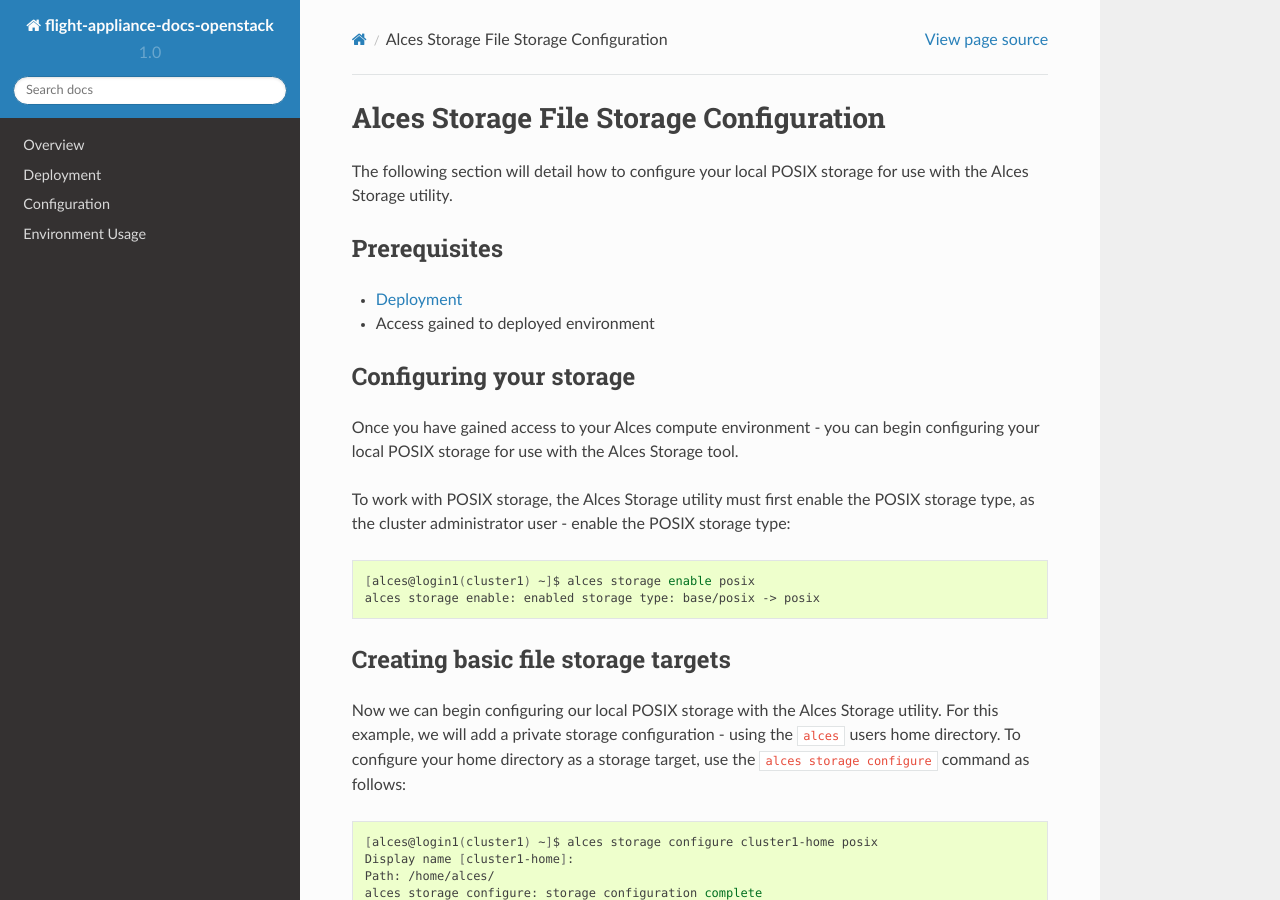
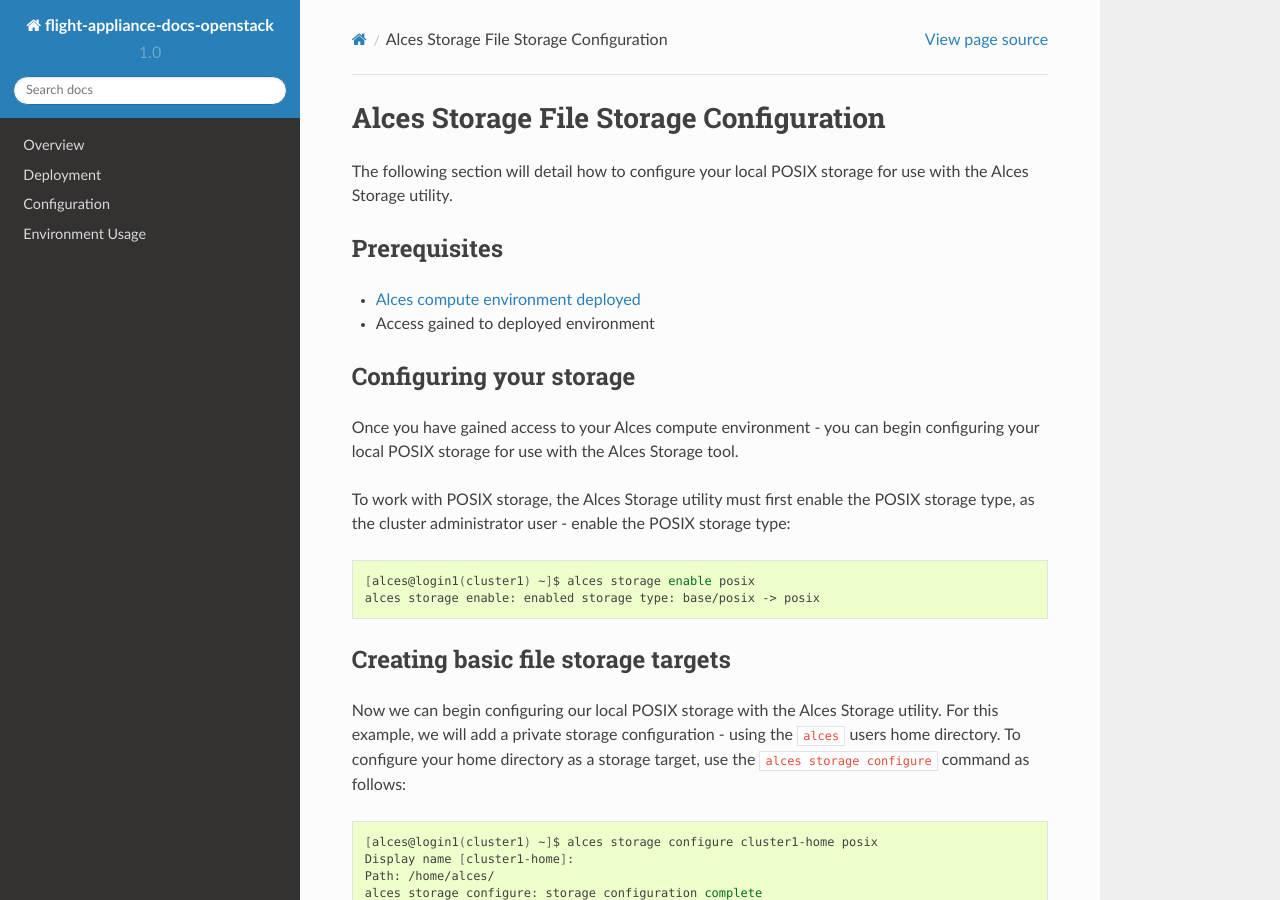
Before and after one commit to alces-software/flight-appliance-docs, a Sphinx documentation site: the page built from docs/source/clusterware-storage/alces-storage-file-config.rst, in a window 1280 px wide and 900 px high. Built offline with Sphinx 7.4.7 and the Read the Docs theme 2.0.0, drawn with Linux system fonts in a browser that asks for light colours; pages that are not in the unit, such as notebooks, are missing from menus.

Commit message:
Add description to deployment URLs

```diff
--- a/docs/source/clusterware-storage/alces-storage-file-config.rst
+++ b/docs/source/clusterware-storage/alces-storage-file-config.rst
@@ -8,7 +8,7 @@
 Prerequisites
 -------------
 
--  :ref:`deployment`
+-  :ref:`Alces compute environment deployed <deployment>`
 -  Access gained to deployed environment
 
 Configuring your storage
--- a/docs/source/clusterware-storage/alces-storage-object-config.rst
+++ b/docs/source/clusterware-storage/alces-storage-object-config.rst
@@ -8,7 +8,7 @@
 Prerequisites
 -------------
 
--  :ref:`deployment`
+-  :ref:`Alces compute environment deployed <deployment>`
 -  Access gained to deployed environment
 
 Configuring your storage
```
